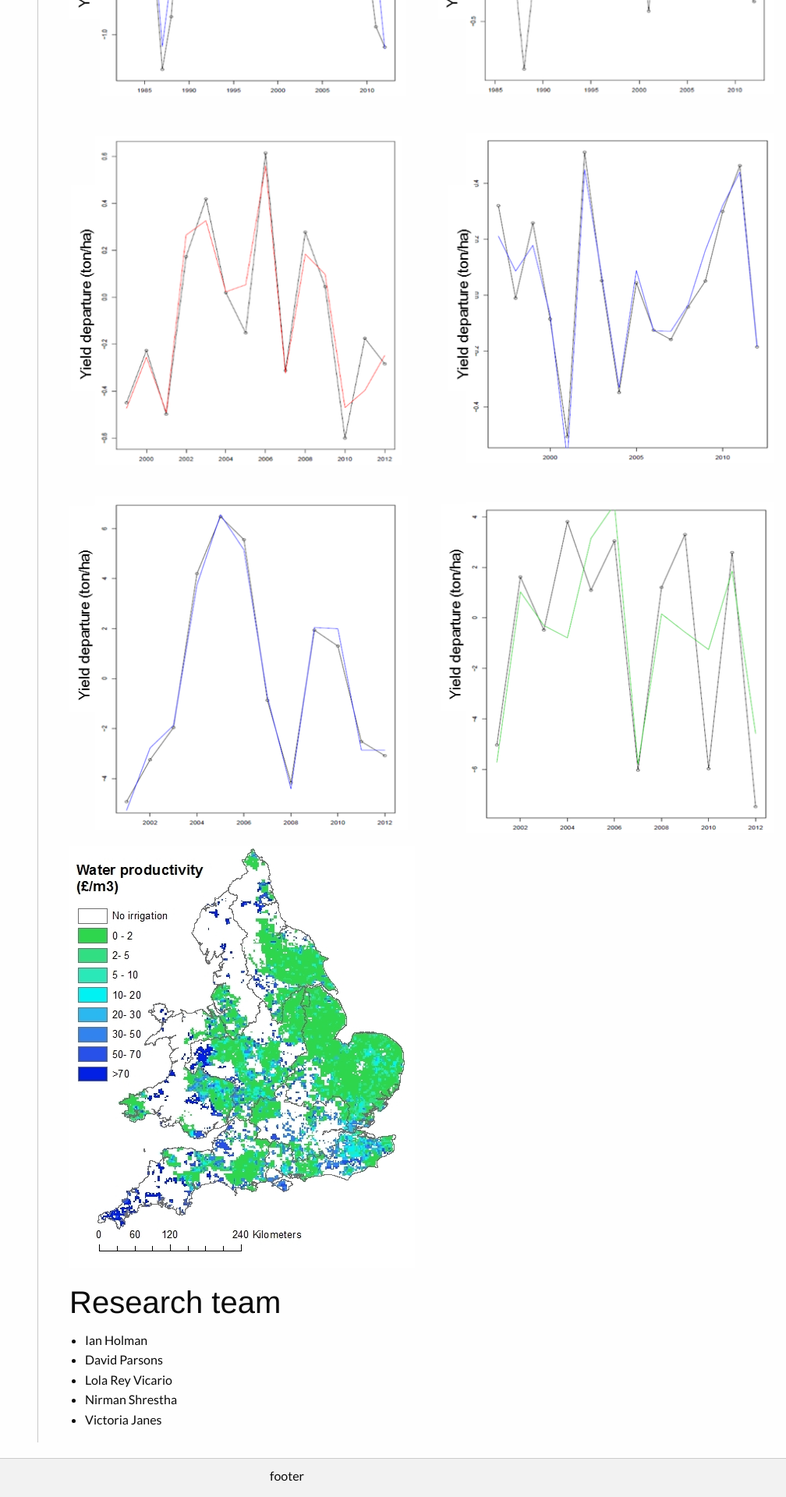
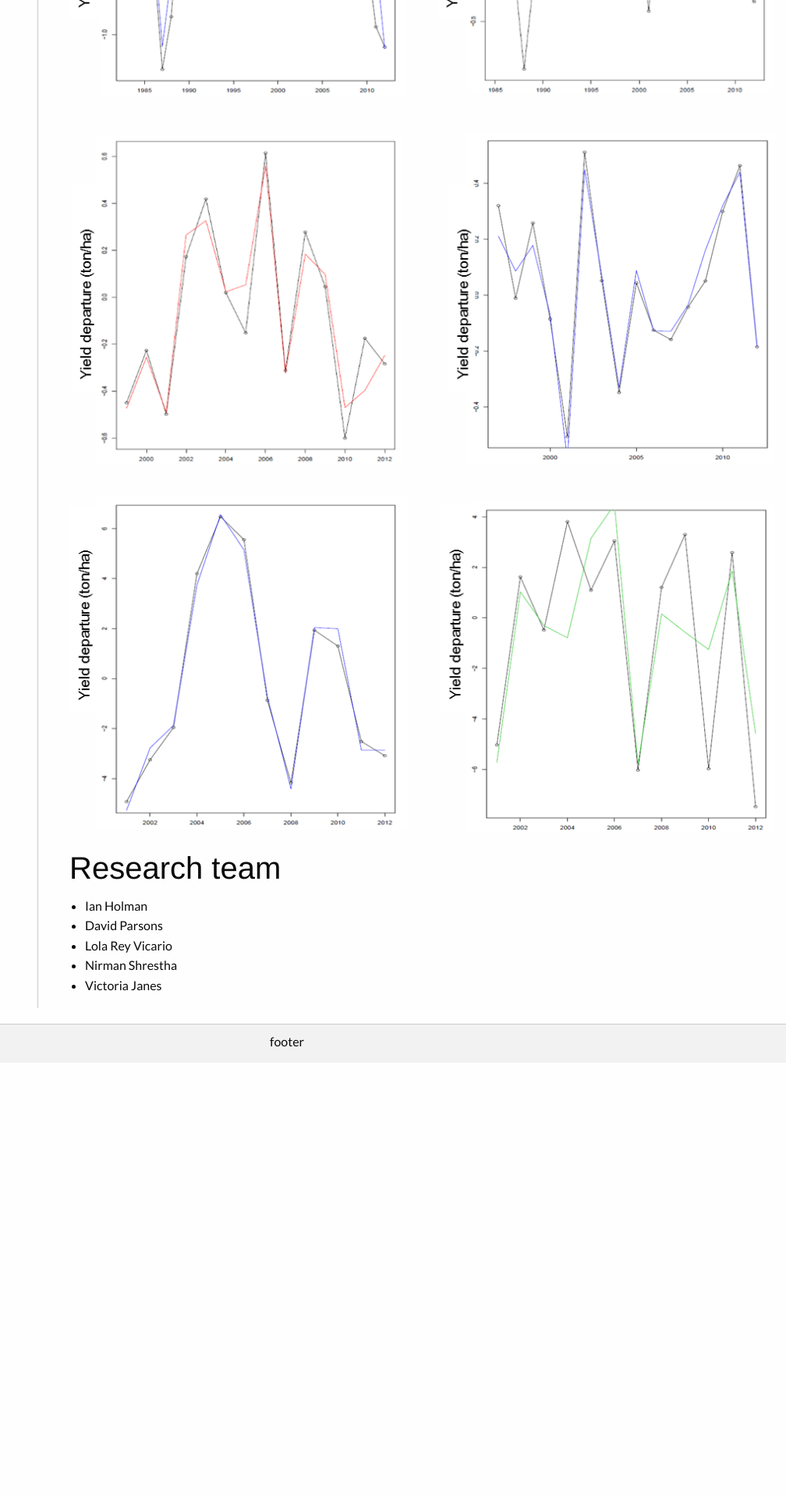
Before and after one commit to VictoriaJJ/mariusdroughtproject.org, a Jekyll site: the page built from _pages/dashboard/science/drought_impacts_management/agriculture/rainfed_agriculture.md, in a window 1280 px wide. Shown: the part 1218-3138 px from the top of the page at 78% size, without its empty margins (272-1280 px from the left). Built offline with Jekyll 4.4.1, drawn with Linux system fonts in a browser that asks for light colours; after the commit the page ends 2581 px from its top, so only the background shows below that.

Commit message:
Updated rainfed_agriculture.md

```diff
--- a/_pages/dashboard/science/drought_impacts_management/agriculture/rainfed_agriculture.md
+++ b/_pages/dashboard/science/drought_impacts_management/agriculture/rainfed_agriculture.md
@@ -24,9 +24,6 @@ UK historical regional crop and livestock data will be used, together with diffe
 
 ![Figure 1: Yield departures predicted using drought indexes models (filled circle) and observed crop yield departures (coloured lines). Blue line indicates model using both SPEI and SPI, red line indicates model using only SPEI and green line indicates model using only SPI. (a) Wheat model in East of England, (b) Barley model in Yorkshire and the Humber, (c) Oat model in South East, (d) Oilseed rape model in East Midland, (e) Potato model in East Midland and (f) Sugar beet model in East of England.]({{site.baseurl}}/assets/img/Lola1a.jpg.png)
 
-![Irrigation water productivity (£/m<sup>3</sup>)]({{ site.baseurl }}/assets/img/irrigated_water_productivity.jpg){:height="50%"}
-
-
 
 ## Research team
 
```
